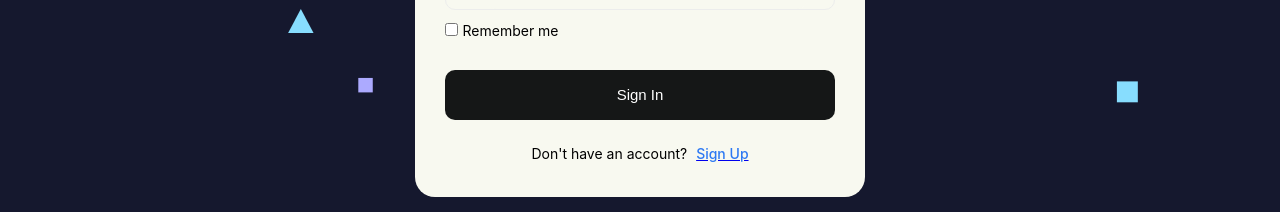
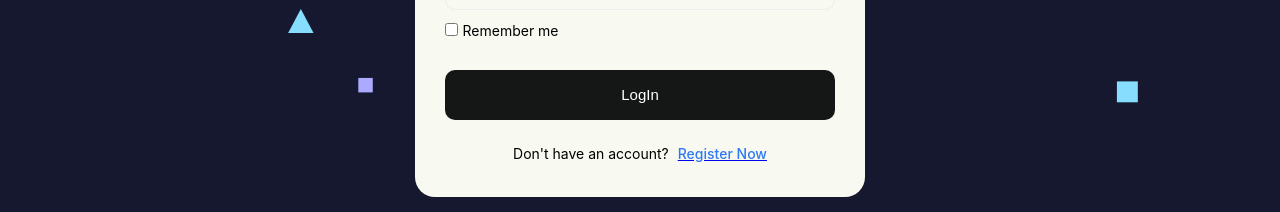
Before and after one commit to kunalroy0223/buzz, a website: page public/index.html in a window 1280 px wide. Shown: the part 419-631 px from the top of the page. Drawn offline with Linux system fonts and the light colour scheme.

Commit message:
Update index.html

```diff
--- a/public/index.html
+++ b/public/index.html
@@ -60,8 +60,8 @@ const db = firebase.firestore();
       </div>
       <!--<span class="span">Forgot password?</span>-->
     </div>
-    <button class="button-submit">Sign In</button>
-    <p class="p">Don't have an account? <a href="Register.html"><span class="span">Sign Up</span></a>
+    <button class="button-submit">LogIn</button>
+    <p class="p">Don't have an account? <a href="Register.html"><span class="span"> Register Now</span></a>
 
     </p>
     <!--<p class="p line">Or With</p>
```
